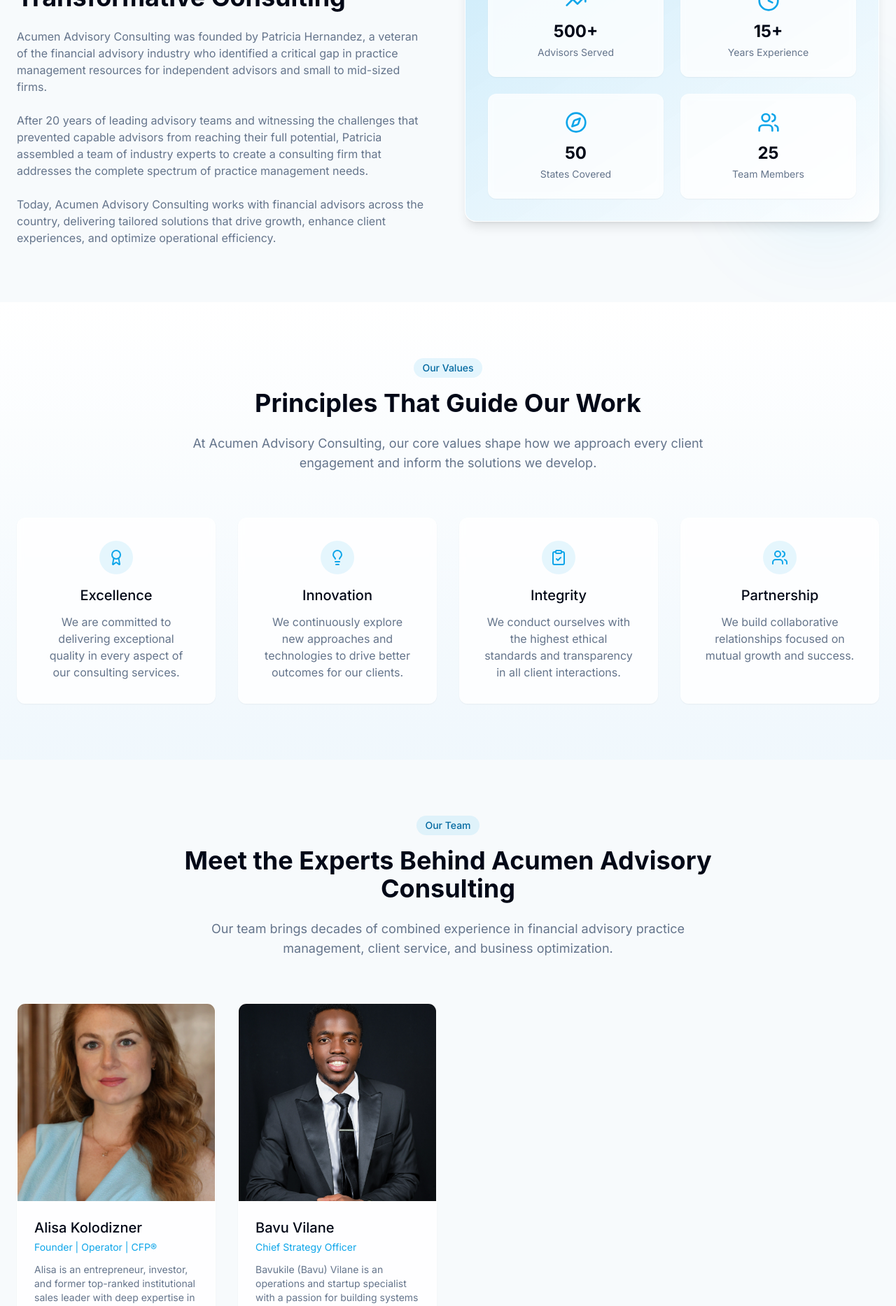
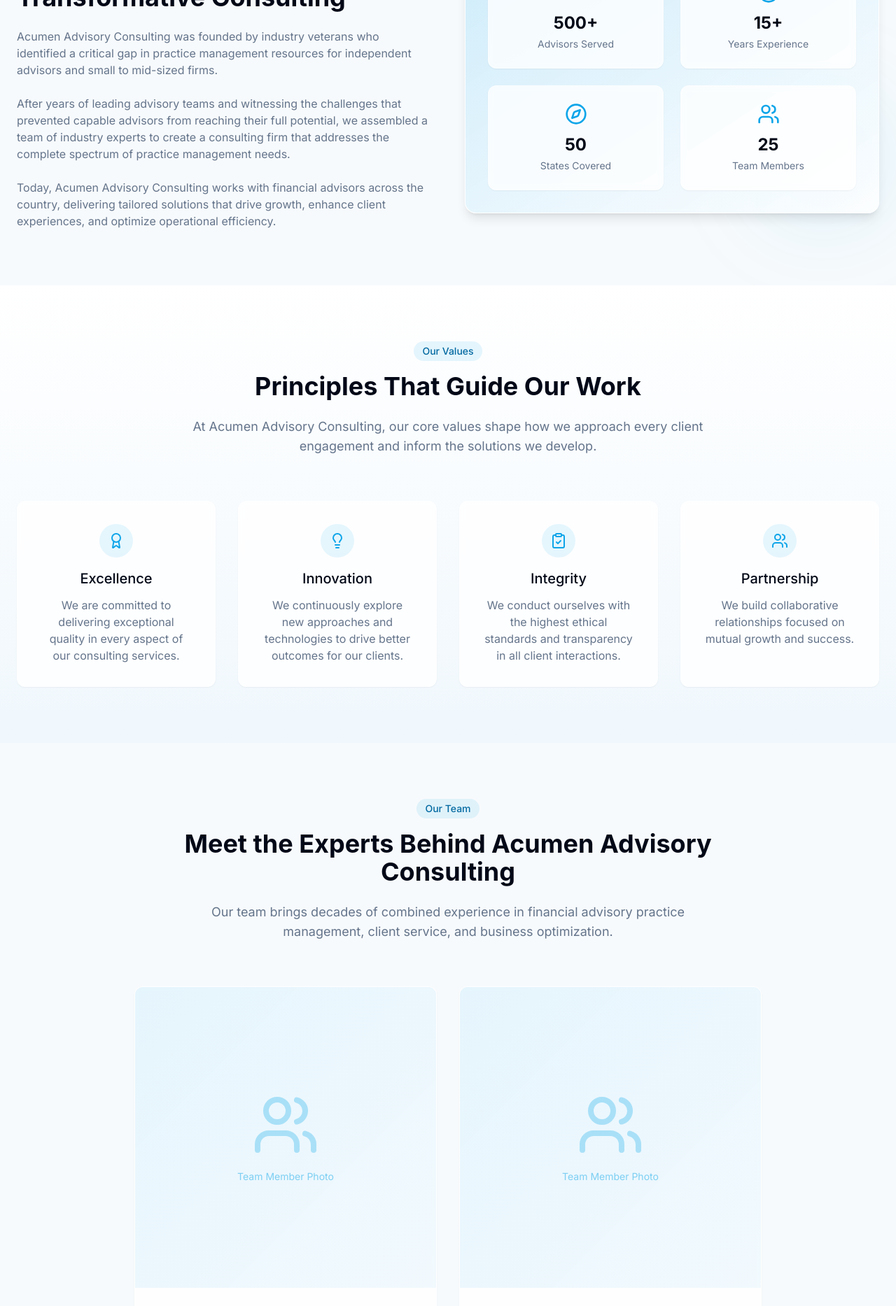
Before and after one commit to Glynac-AI/Acumen, a React (Vite) app: page /about in a window 1280 px wide. Shown: the part 760-2627 px from the top of the page at 70% size. Built offline with nearby package versions, Linux system fonts and the light colour scheme.

Commit message:
Update About.tsx

```diff
--- a/src/pages/About.tsx
+++ b/src/pages/About.tsx
@@ -38,23 +38,13 @@ const About = () => {
     {
       name: "Alisa Kolodizner",
       title: "Founder | Operator | CFP®",
-      bio: (
-        <>
-          <p>Alisa is an entrepreneur, investor, and former top-ranked institutional sales leader with deep expertise in financial services, private equity, and real estate. She was ranked #1 in institutional sales nationally and recognized among the top 1% of financial advisors at a Fortune 500 financial institution.</p>
-
-          <p>With a background in financial services and emerging technology, Alisa led enterprise partnerships with 300 of the most successful investment firms in the U.S, managing over $3 trillion in assets. She has built sales and product teams from the ground up, supported dozens of strategic mergers and acquisitions, and coached hundreds of financial advisors nationwide.</p>
-
-          <p>As Co-Owner and Managing Director of Prairie Hill Holdings, she leads business development, investor relations, and client success for a private real estate fund with over $68M in commercial acquisitions. She also serves as Managing Partner of LCW, a leading cultural competence training firm, which she acquired through a complex private equity transaction involving $15M+ in equity, debt, and seller financing.</p>
-
-          <p>Alisa also co-founded Local Up, a multi-billion-dollar revenue stream aimed at closing the $25T market gap in small and medium-sized business lending. She is a Certified Financial Planner™, a board member of Genesys Works Chicago, and holds a B.S. in Environmental Science from the University of Illinois and Executive Education credentials from the University of Chicago Booth School of Business</p>
-        </>
-      ),
+      bio: "Alisa is an entrepreneur, investor, and former top-ranked institutional sales leader with deep expertise in financial services, private equity, and real estate. She was ranked #1 in institutional sales nationally and recognized among the top 1% of financial advisors at a Fortune 500 financial institution. With a background in financial services and emerging technology, Alisa led enterprise partnerships with 300 of the most successful investment firms in the U.S, managing over $3 trillion in assets.",
       image: "/img/alisa-kolodizner.png"
     },
     {
       name: "Bavu Vilane",
       title: "Chief Strategy Officer",
-      bio: "Bavukile (Bavu) Vilane is an operations and startup specialist with a passion for building systems that drive growth and efficiency. Over the past five years, he has led operations across multiple startups, consulted for early-stage companies, and developed a reputation for problem-solving and strategic execution. His journey—from startup founder to operations lead—has uniquely positioned him to thrive in high-stakes environments. Today, his expertise has naturally evolved into the world of financial services, where he brings structure, relationship-building, and a performance mindset to his work in a dynamic, results-driven setting.",
+      bio: "Bavukile (Bavu) Vilane is an operations and startup specialist with a passion for building systems that drive growth and efficiency. Over the past five years, he has led operations across multiple startups, consulted for early-stage companies, and developed a reputation for problem-solving and strategic execution.",
       image: "/img/bavu-vilane.png"
     }
   ];
@@ -92,13 +82,12 @@ const About = () => {
                 From Industry Insight to Transformative Consulting
               </h2>
               <p className="text-muted-foreground mb-6">
-                Acumen Advisory Consulting was founded by Patricia Hernandez, a veteran of the financial
-                advisory industry who identified a critical gap in practice management resources
+                Acumen Advisory Consulting was founded by industry veterans who identified a critical gap in practice management resources
                 for independent advisors and small to mid-sized firms.
               </p>
               <p className="text-muted-foreground mb-6">
-                After 20 years of leading advisory teams and witnessing the challenges that
-                prevented capable advisors from reaching their full potential, Patricia assembled
+                After years of leading advisory teams and witnessing the challenges that
+                prevented capable advisors from reaching their full potential, we assembled
                 a team of industry experts to create a consulting firm that addresses the complete
                 spectrum of practice management needs.
               </p>
@@ -193,19 +182,20 @@ const About = () => {
             </p>
           </div>
 
-          <div className="grid grid-cols-1 md:grid-cols-2 lg:grid-cols-4 gap-8">
+          <div className="grid grid-cols-1 md:grid-cols-2 gap-8 max-w-4xl mx-auto">
             {team.map((member, index) => (
               <div
                 key={index}
                 className="glass-card rounded-xl overflow-hidden animate-fade-up"
                 style={{ animationDelay: `${0.1 + (index * 0.1)}s` }}
               >
-                <div className="aspect-square relative overflow-hidden">
-                  <img
-                    src={member.image}
-                    alt={member.name}
-                    className="w-full h-full object-cover transition-transform duration-500 hover:scale-105"
-                  />
+                <div className="aspect-square relative overflow-hidden bg-gradient-to-br from-ph/10 to-ph/5">
+                  <div className="flex items-center justify-center h-full">
+                    <div className="text-center">
+                      <Users className="w-24 h-24 text-ph/30 mx-auto mb-4" />
+                      <p className="text-ph/50 text-sm">Team Member Photo</p>
+                    </div>
+                  </div>
                 </div>
                 <div className="p-6">
                   <h3 className="text-xl font-medium mb-1">{member.name}</h3>
```
